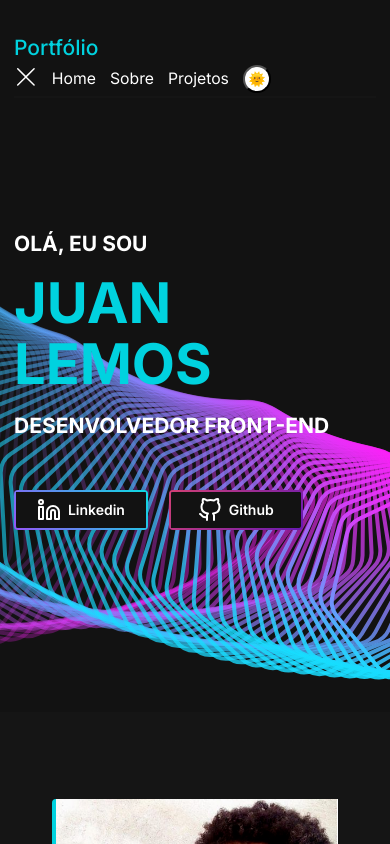
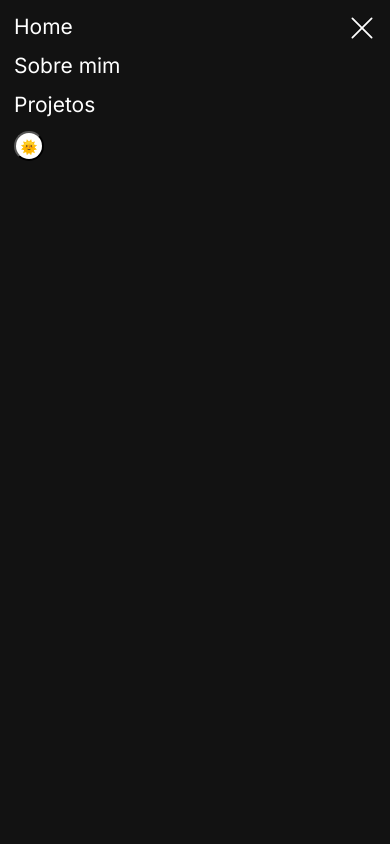
Before and after one commit to JuanSanjuanLemos/Portfolio, a Next.js app: page / in a window 390 px wide. Both pictures are taken after a click on the button 362 px from the left and 52 px from the top of the page. Shown: the top 844 px of the page. Built offline with nearby package versions, Linux system fonts and the light colour scheme.

Commit message:
:building_construction: Change menu mobile
#

```diff
--- a/src/components/Header/index.tsx
+++ b/src/components/Header/index.tsx
@@ -1,16 +1,20 @@
-import { ReactNode} from "react";
+import { ReactNode, useState } from "react";
+import { BsList, BsXLg } from "react-icons/bs";
 import useWindowDimensions from "../../hooks/UseWindowDimension";
-import { Menu } from "../Menu";
 
-import { Container } from "./style";
 
-interface HeaderProps{
+import { Button, Container, Menu } from "./style";
+
+interface HeaderProps {
   children: ReactNode;
 }
 
-export function Header({children}:HeaderProps) {
-  const {width} = useWindowDimensions();
+export function Header({ children }: HeaderProps) {
+  const { width } = useWindowDimensions();
+  const [isOpen, setIsOpen] = useState(false);
+
   return (
+    <>
       <Container>
         <div className="content">
           <p className="logo">Portfólio</p>
@@ -25,16 +29,35 @@ export function Header({children}:HeaderProps) {
               <li>
                 <a href="#projects">Projetos</a>
               </li>
-            <li>
-              {children}
-            </li>
+              <li>{children}</li>
             </ul>
           ) : (
-          <Menu>
-            {children}
-          </Menu>
+              <Button onClick={() => setIsOpen(!isOpen)}>
+                <BsList />
+              </Button>
+
           )}
         </div>
       </Container>
+      {isOpen && (
+        <Menu>
+          <Button onClick={() => setIsOpen(!isOpen)} className='button-close'>
+                <BsXLg />
+          </Button>
+          <ul className="ul-sm">
+            <li>
+              <a href="#home">Home</a>
+            </li>
+            <li>
+              <a href="#about-me">Sobre mim</a>
+            </li>
+            <li>
+              <a href="#projects">Projetos</a>
+            </li>
+            <li>{children}</li>
+          </ul>
+      </Menu>
+      )}
+    </>
   );
 }
--- a/src/components/Header/style.ts
+++ b/src/components/Header/style.ts
@@ -1,4 +1,20 @@
-import styled from "styled-components";
+import styled, { keyframes } from "styled-components";
+
+export const Button = styled.button`
+  background-color: transparent;
+  border: none;
+  font-size: 2rem;
+  color: var(--text);
+`;
+
+const sizeOpen = keyframes`
+  from{
+    width: 40vh;
+  }
+  to{
+    width: 100vh;
+  }
+`;
 
 export const Container = styled.header`
   position: relative;
@@ -36,3 +52,27 @@ export const Container = styled.header`
     }
   }
 `;
+
+export const Menu = styled.div`
+  position: fixed;
+  top: 0;
+  width: 100vw;
+  height: 100vh;
+  background-color: var(--main-color);
+  z-index: 10;
+  animation: ${sizeOpen} 0.4s linear;
+  .button-close{
+    position: absolute;
+    right: 1rem;
+    top: 1rem;
+  }
+  .ul-sm{
+    color: var(--text);
+    list-style: none;
+    font-size: 1.5rem;
+    margin: 1rem 1rem;
+    li{
+      margin-bottom: 1rem;
+    }
+  }
+`;
--- a/src/components/Menu/index.tsx
+++ /dev/null
@@ -1,24 +0,0 @@
-import { ReactNode, useState } from "react";
-import { Button, Container } from "./style";
-import { BsList, BsXLg } from "react-icons/bs";
-
-interface MenuProps{
-  children: ReactNode;
-}
-
-export function Menu({children}: MenuProps){
-  const [isOpen, setIsOpen] = useState(false);
-  return(
-    !isOpen ? <Button onClick={() => setIsOpen(!isOpen)} className="button-list"><BsList /></Button> : (
-      <Container>
-        <Button onClick={() => setIsOpen(!isOpen)} className="button-close"><BsXLg /></Button>
-        <ul className="ul-sm">
-          <li>Home</li>
-          <li>Sobre</li>
-          <li>Projetos</li>
-          <li>{children}</li>
-        </ul>
-      </Container>
-    )
-  )
-}
--- a/src/components/Menu/style.ts
+++ /dev/null
@@ -1,39 +0,0 @@
-import styled from "styled-components";
-
-export const Button = styled.button`
-  background-color: transparent;
-  border: none;
-  font-size: 2rem;
-  color: var(--text);
-
-  &.button-close {
-    font-size: 1.7rem;
-    line-height: 1;
-  }
-`;
-
-export const Container = styled.nav`
-  position: absolute;
-  bottom: 5px;
-  left: 1rem;
-
-  display: flex;
-  align-items: flex-end;
-  gap: 1rem;
-
-  margin: 0 auto;
-  .ul-sm {
-    list-style: none;
-    display: flex;
-    align-items: center;
-    gap: 1rem;
-    li {
-      color: var(--text);
-      font-size: 1.125rem;
-    }
-    .button-theme{
-      height: 2rem;
-      width: 2rem;
-    }
-  }
-`;
--- a/styles/global.ts
+++ b/styles/global.ts
@@ -1,4 +1,4 @@
-import { createGlobalStyle } from "styled-components/";
+import { createGlobalStyle} from "styled-components";
 
 interface ThemeStyle {
   mainColor: string;
@@ -54,7 +54,7 @@ export const GlobalStyle = createGlobalStyle<{ theme: ThemeStyle }>`
     }
 
     body{
-        background-color: var(--main-color) ;
+        background-color: var(--main-color);
     }
 
     body, input, textarea, button{
```
Lines whose indentation alone changed are shown as unchanged.
